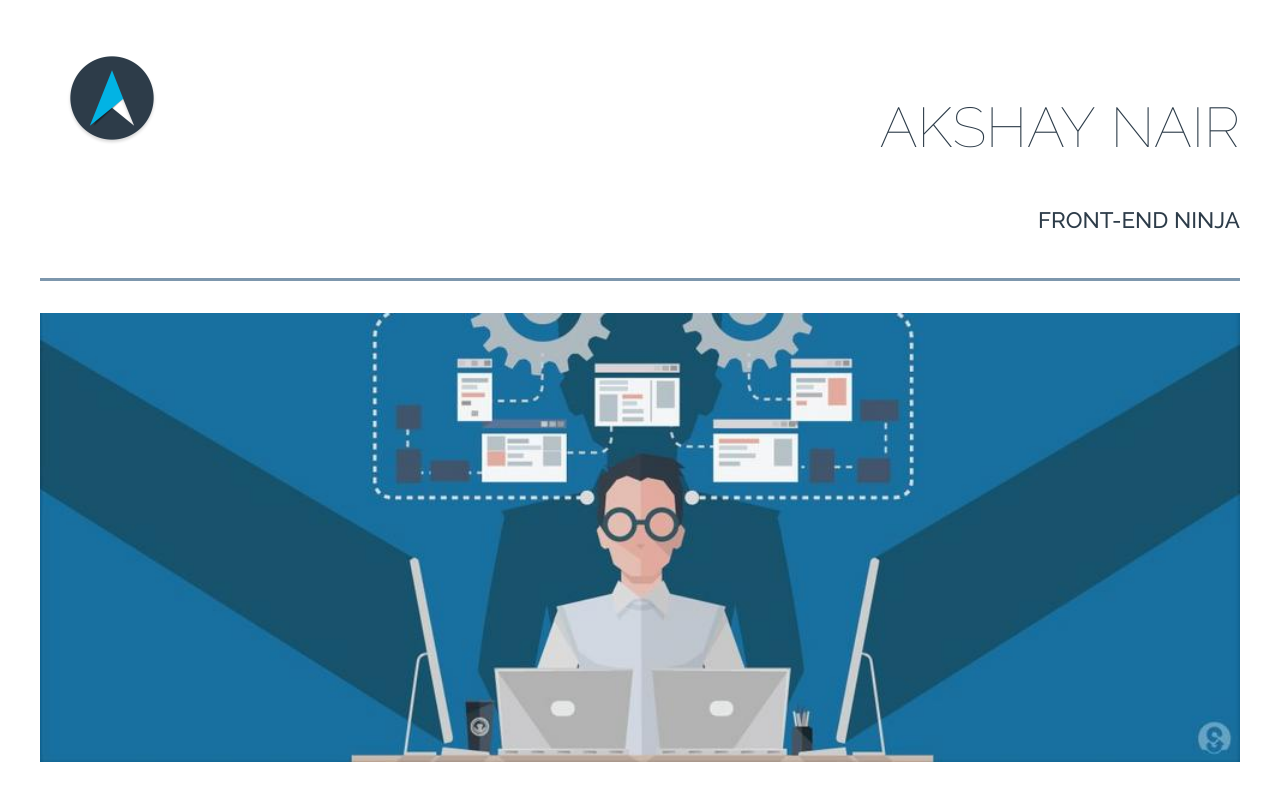
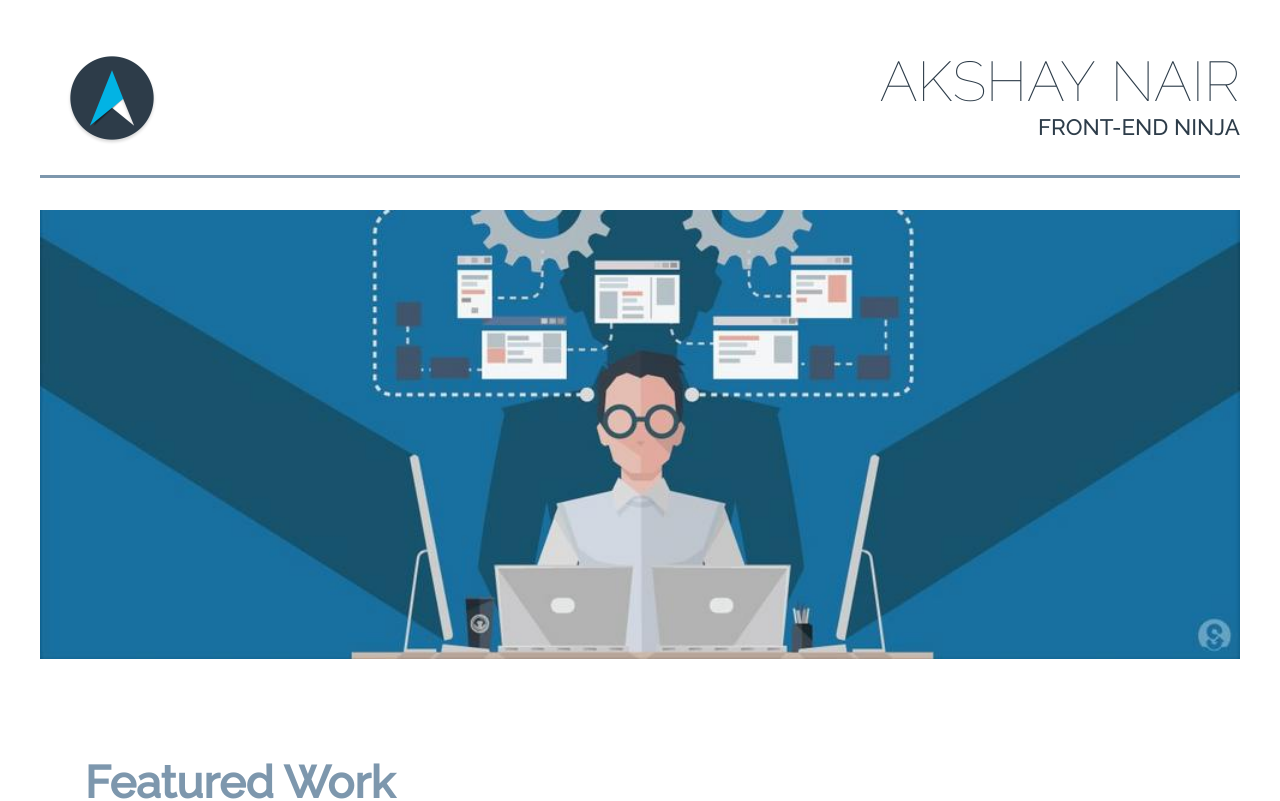
Before and after one commit to phenax/simple-portfolio-fend, a website: page index.html in a window 1280 px wide. Shown: the top 801 px of the page. Drawn offline with Linux system fonts and the light colour scheme.

Commit message:
Update style.css

```diff
--- a/src/css/style.css
+++ b/src/css/style.css
@@ -1,17 +1,5 @@
 
 /* Globals start */
-
-:root {
-
-	/* TODO: Use gulp to polyfill css variable support + minify the file */
-	--color-dark: #2d3c49;
-	--color-light: #7d97ad;
-	--container-max-width: 1200px;
-
-	font-size: 16px;
-	color: var(--color-dark);
-	font-family: Raleway, Helvetica, sans-serif;
-}
 
 html,
 body {
@@ -19,8 +7,14 @@ body {
 	padding: 0;
 }
 
+body {
+	font-size: 16px;
+	color: #2d3c49;
+	font-family: "Raleway", "Helvetica", "sans-serif";
+}
+
 .container {
-	max-width: var(--container-max-width);
+	max-width: 1200px;
 	margin: 2em auto;
 	padding: 1em;
 }
@@ -51,7 +45,7 @@ body {
 
 .header__wrap {
 	padding-bottom: 1em;
-	border-bottom: 3px solid var(--color-light);
+	border-bottom: 3px solid #7d97ad;
 }
 
 .header__logo {
@@ -76,11 +70,15 @@ body {
 .header__head__name {
 	font-size: 2.5em;
 	font-weight: 100;
+	margin: 0;
+	padding: 0;
 }
 
 .header__head__sub {
 	font-size: 1em;
 	font-weight: 500;
+	margin: 0;
+	padding: 0;
 }
 
 /* // Header ends */
@@ -113,7 +111,7 @@ body {
 .work__title {
 	padding: 1em;
 
-	color: var(--color-light);
+	color: #7d97ad;
 	font-weight: 800;
 	font-size: 2em;
 }
```
